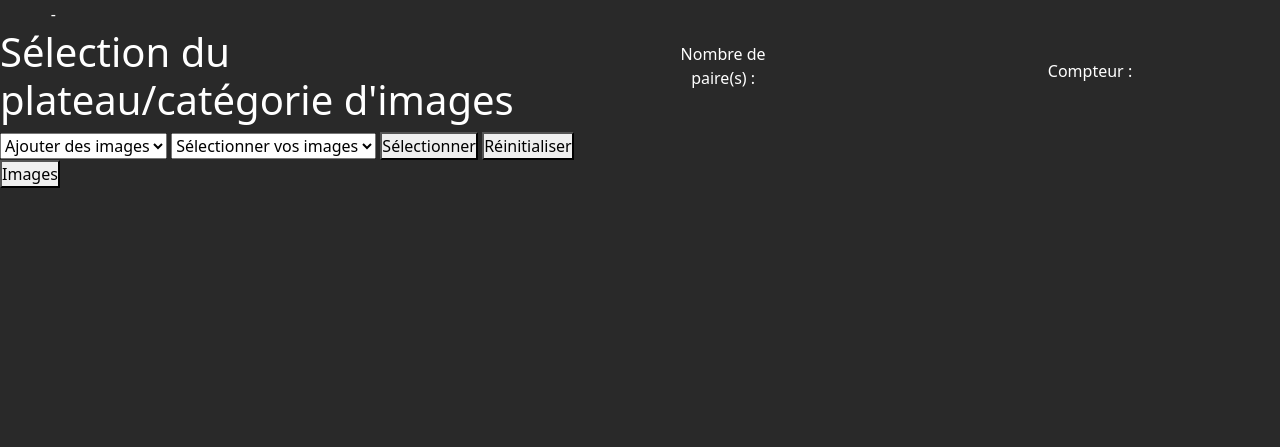
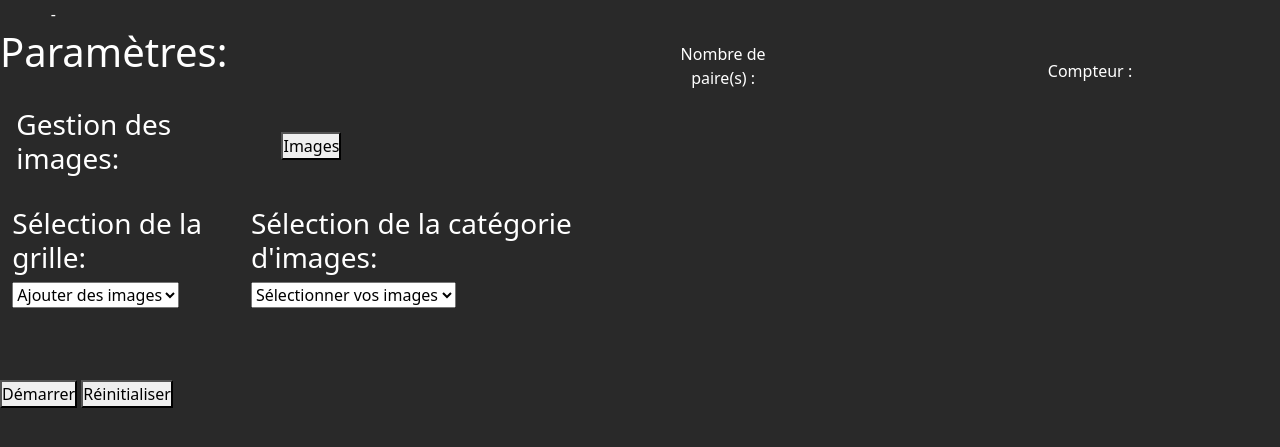
Before and after one commit to CmarieS/Memory-game-JS, a PHP site: page / in a window 1280 px wide. Shown: the top 447 px of the page. Run offline with PHP 8.4, Linux system fonts and the light colour scheme; data that the repository does not hold is empty.

Commit message:
modifications du bloc paramètre et page gestion images

```diff
--- a/css/style.css
+++ b/css/style.css
@@ -107,6 +107,8 @@
 }
 
 .selectGame .select .title,
+.selectGame .select .tableParamTd h3,
+.selectGame .select .tableParamPictureTd h3,
 .addPictures h1,
 .deletePictures h1,
 .addPictures_form label,
@@ -115,6 +117,21 @@
 .deletePictures_form p {
   color: white;
 }
+
+.selectGame .select .tableParam tr .tableParamTd
+{
+  padding-left:2%;
+}
+.selectGame .select .tableParamPictureTd
+{
+  padding-left:5%;
+}
+.selectGame .select .tableParam tr .tableParamTdButtom
+{
+  padding-left: 25%;
+  padding-right: 25%;
+}
+
 
 .container .addPictures h1,
 .container .deletePictures h1 {
--- a/src/with_bdd.php
+++ b/src/with_bdd.php
@@ -2,8 +2,26 @@
 include 'datas/requetes.php';
 ?>
 <div class="row selectGame col-lg-12">
+    <!--<form action="index.php" method="POST"  id="select" class="select col-lg-6">-->
     <div id="select" class="select col-lg-6">
-        <h1 class="title col-lg-11">Sélection du plateau/catégorie d'images</h1>
+        <h1 class="title col-lg-11">Paramètres:</h1>
+        <br>
+        <table class="tableParamPicture">
+            <tr>
+                <td class="tableParamPictureTd">
+                    <h3>Gestion des images:</h3>
+                </td>
+                <td class="tableParamPictureTd">
+                    <button class="button_pictures" onclick="location.href='../src/pictures.php'">Images</button>
+                </td>
+            </tr>
+        </table>
+        <br>
+        <form action="" method="POST">
+            <table class="tableParam">
+                <tr>
+                    <td class="tableParamTd">
+                        <h3>Sélection de la grille: </h3>
                         <select name="select_gameBord" id="select_gameBord" class="select_gameBord">
                             <?php if(empty($donnees)) { ?>
                                 <option value="null">Ajouter des images</option>
@@ -15,8 +33,10 @@ include 'datas/requetes.php';
                                 <option value="4">3*4</option>
                             <?php } ?>
                         <?php } ?>
-
                         </select>
+                    </td>
+                    <td class="tableParamTd">
+                        <h3>Sélection de la catégorie d'images: </h3>
                         <select name="select_picture" id="select_picture" class="select_picture">
                             <option value="null">Sélectionner vos images</option>
                         <?php
@@ -25,10 +45,26 @@ include 'datas/requetes.php';
                         <?php
                         } ?>
                         </select>
-        <button id="button_select" class="button_select" onclick="buttonSelect(0)">Sélectionner</button>
+                    </td>
+                </tr>
+                <tr>
+                    <td>&nbsp;</td>
+                </tr>
+                <tr class="tableParamTrButtom">
+                    <td colspan="2" class="tableParamTdButtom">
+                        <!-- <button type="submit" name="confirmParam">Valider paramètres</button>-->
+                    </td>
+                </tr>
+            </table>
+        <br>
+    </form>
+    <br>
+        <div class="blocButtons">
+            <button id="button_select" class="button_select" onclick="buttonSelect(0)">Démarrer</button>
             <button class="button_select" onclick="buttonReload()">Réinitialiser</button>
-        <button class="button_pictures" onclick="location.href='../src/pictures.php'">Images</button>
         </div>
+    </div>
+    <!--</form>-->
 
     <div id="tabGame" class="col-lg-6">
         <div class="row bloc_title col-lg-12">
```
Also changed, not shown: src/pictures.php (+13 -3 lines). Lines whose indentation alone changed are shown as unchanged.
